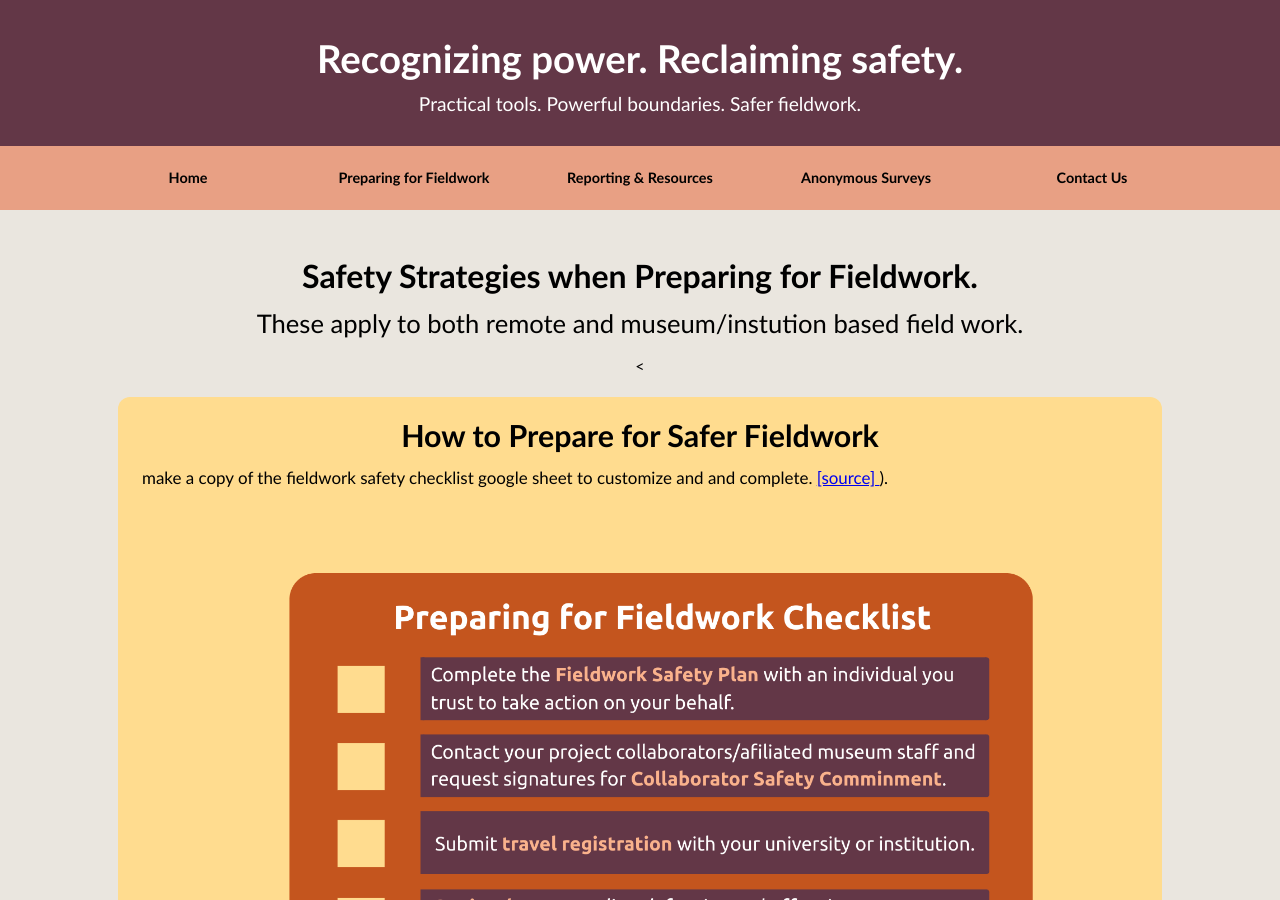
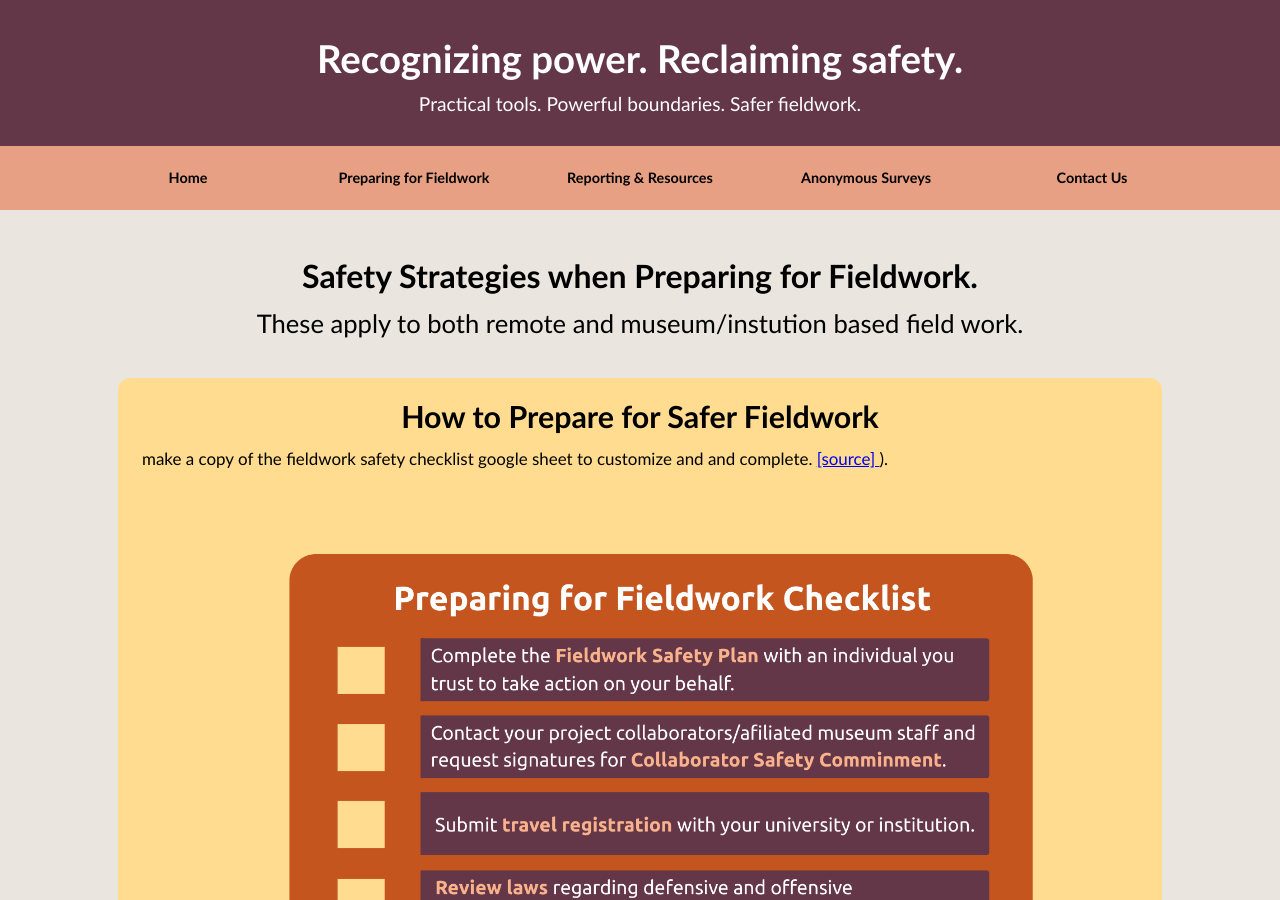
Before and after one commit to AnthroSafetyWarrior/GoldenTrowelProject, a Jekyll site: the page built from _pages/preparing.html, in a window 1280 px wide and 900 px high. Built offline with Jekyll 4.4.1, drawn with Linux system fonts in a browser that asks for light colours.

Commit message:
updating pages

```diff
--- a/_pages/preparing.html
+++ b/_pages/preparing.html
@@ -86,7 +86,7 @@ permalink: /preparing.html
   </h3>
 </section>
 
-<<div class="oneparty-caveat" role="region" aria-labelledby="opc-caveats-title">
+<div class="oneparty-caveat" role="region" aria-labelledby="opc-caveats-title">
   <h3 id="opc-caveats-title">How to Prepare for Safer Fieldwork</h3>
     <p>
       make a copy of the fieldwork safety checklist google sheet to customize and and complete.
@@ -97,7 +97,7 @@ permalink: /preparing.html
  <img
       src="Safety-checklist.png"
       alt=""
-      style="display:block; width:90%;margin:1em auto 0; border-radius:12px; box-shadow:none;"
+      style="display:block; width:90%;margin:1em auto 0; border-radius:2px; box-shadow:none;"
     />
   </div>
 </section>
```
